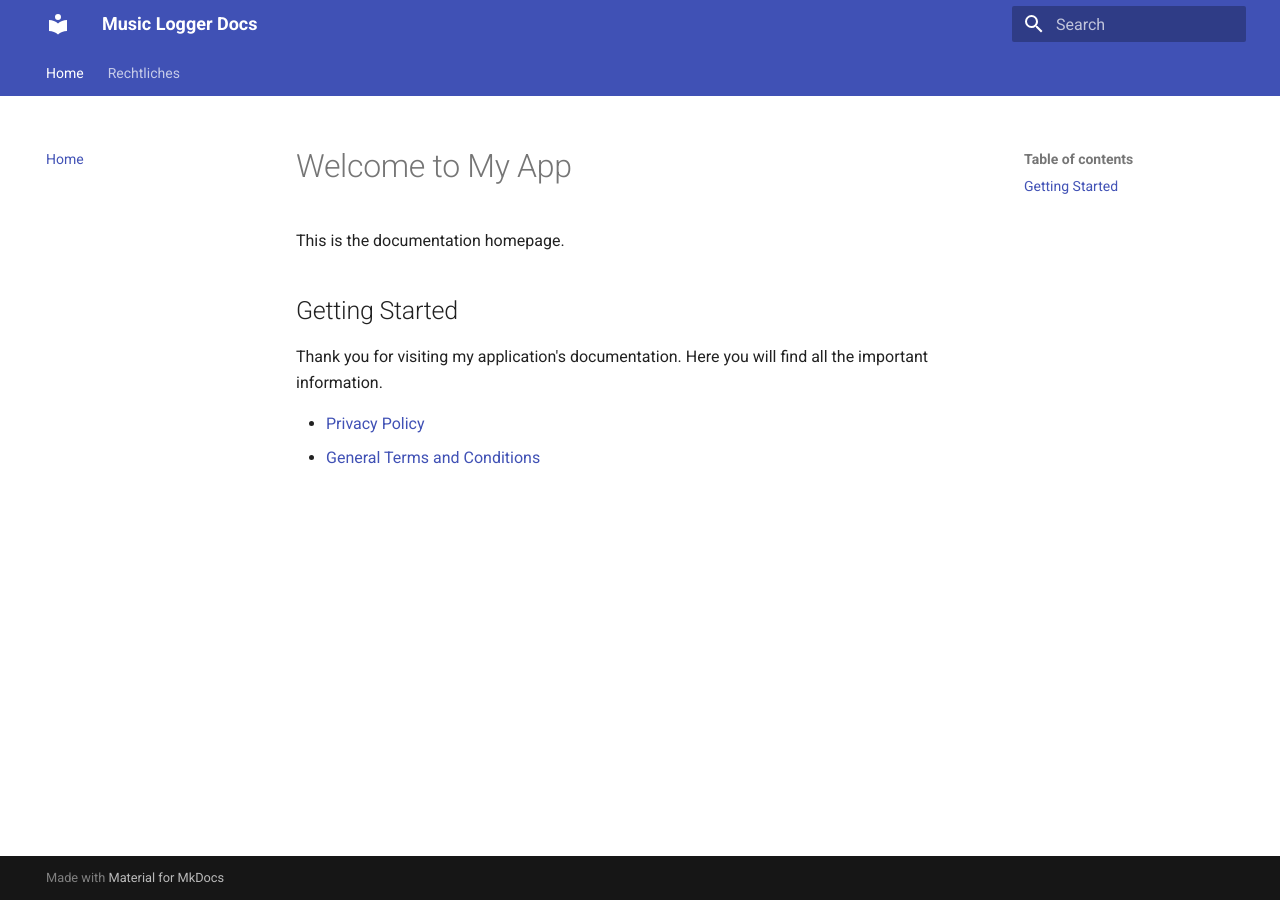
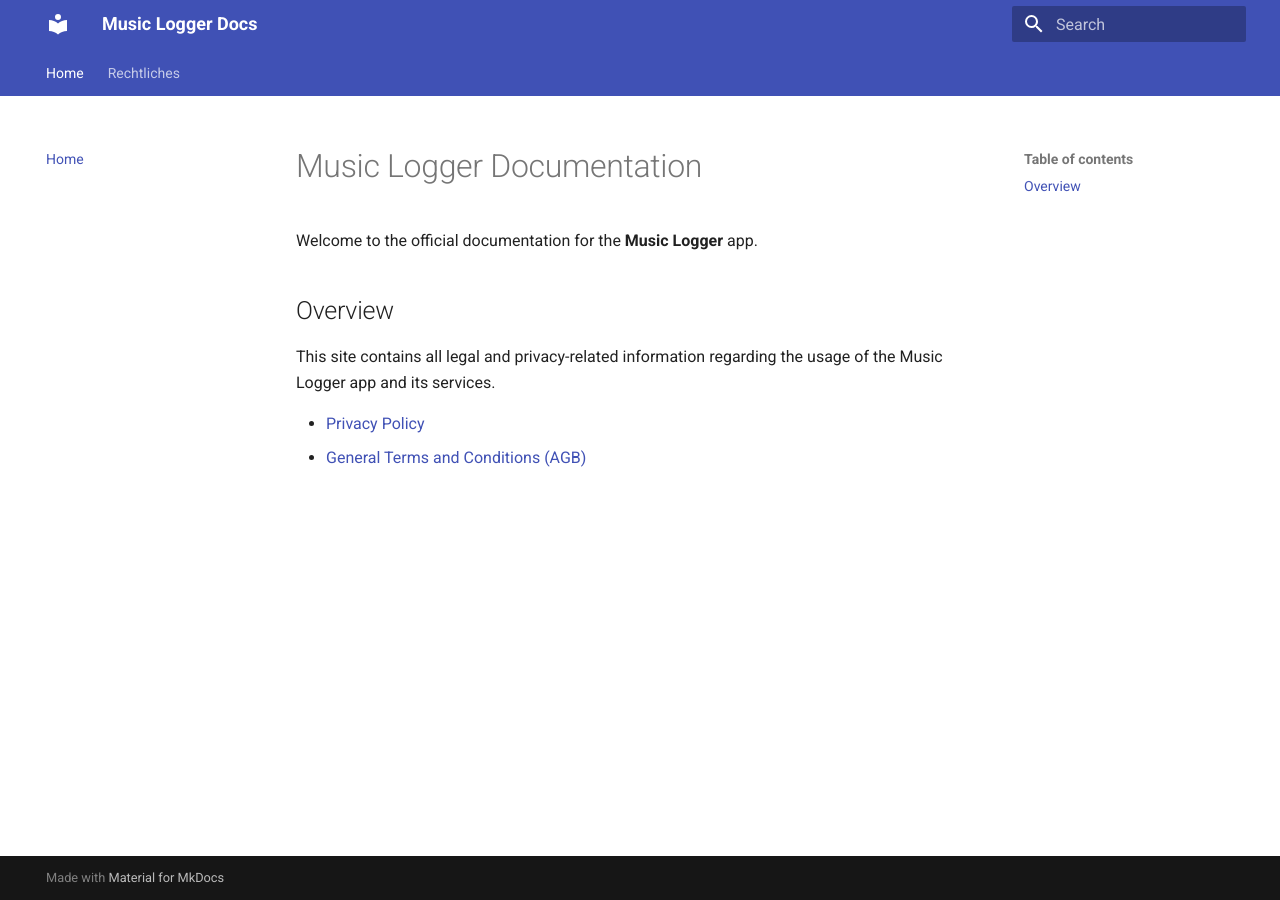
Before and after one commit to adn94/music-logger-docs, an MkDocs documentation site: the page built from docs/index.md, in a window 1280 px wide. Built offline with MkDocs 1.6.1 and Material for MkDocs 9.7.7, drawn with Linux system fonts in a browser that asks for light colours.

```diff
--- a/docs/index.md
+++ b/docs/index.md
@@ -1,10 +1,10 @@
-# Welcome to My App
+# Music Logger Documentation
 
-This is the documentation homepage.
+Welcome to the official documentation for the **Music Logger** app.
 
-## Getting Started
+## Overview
 
-Thank you for visiting my application's documentation. Here you will find all the important information.
+This site contains all legal and privacy-related information regarding the usage of the Music Logger app and its services.
 
 * [Privacy Policy](privacy-policy.md)
-* [General Terms and Conditions](agb.md)
+* [General Terms and Conditions (AGB)](agb.md)
```
Also changed, not shown: docs/agb.md (+2 -2 lines), docs/privacy-policy.md (+3 -3 lines).
